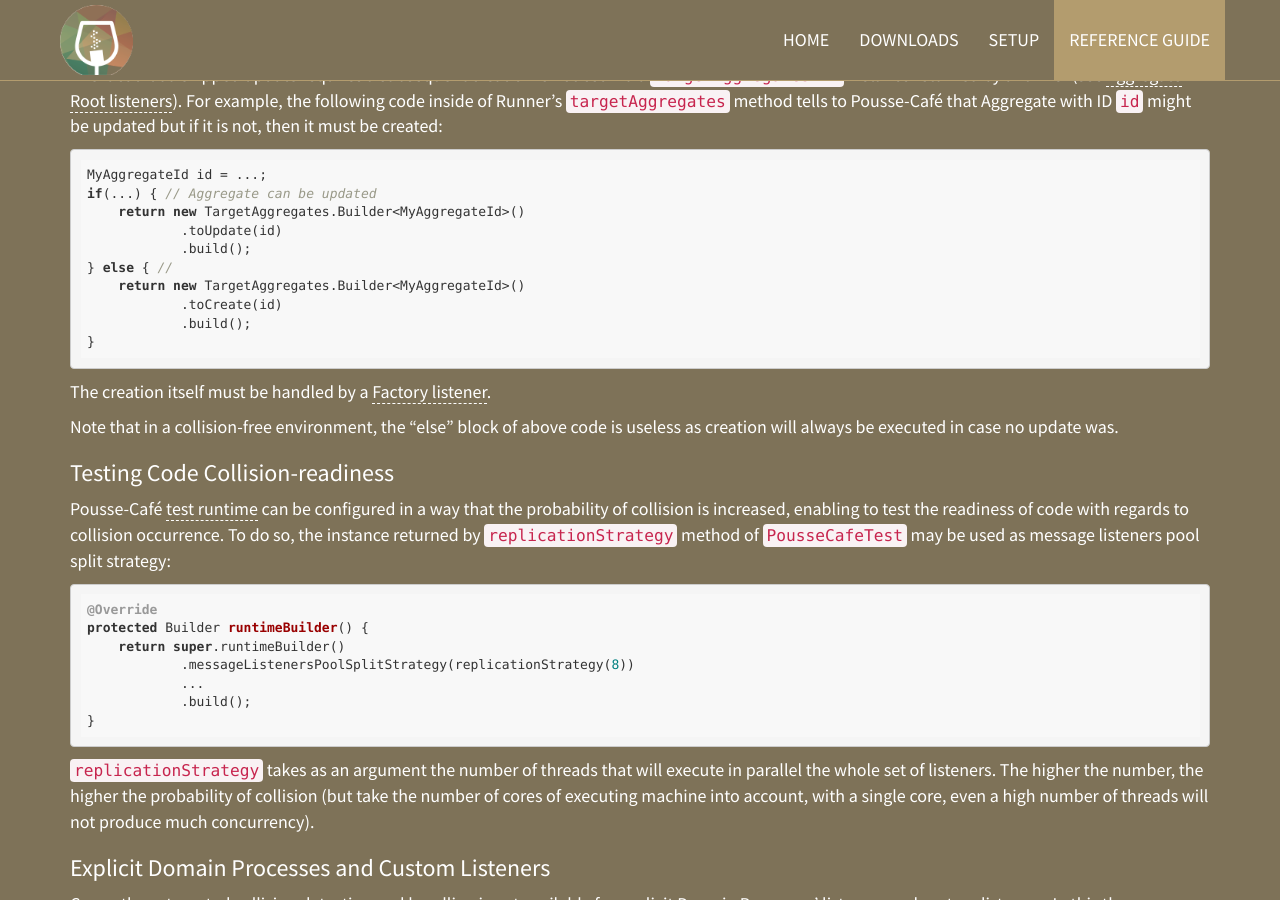
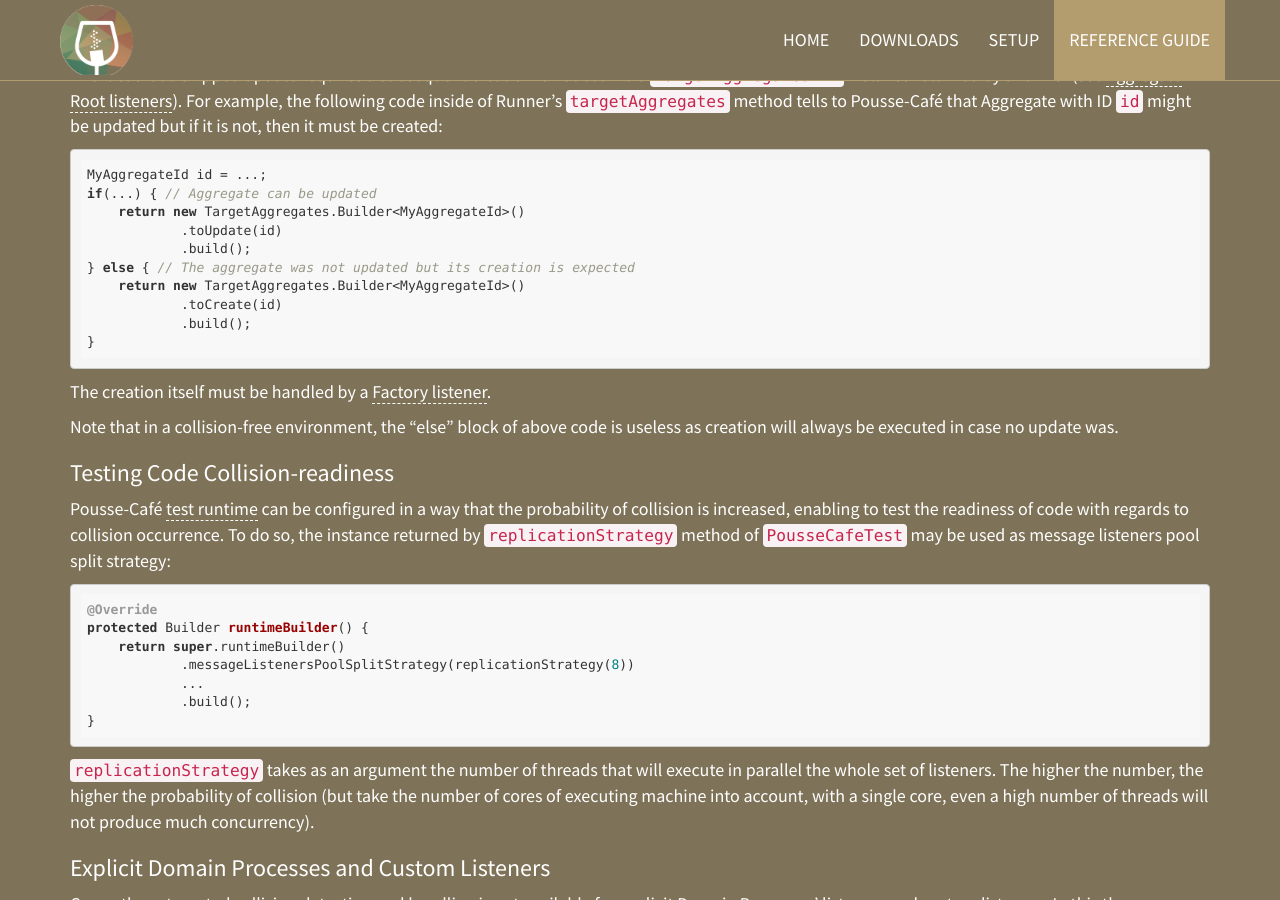
Before and after one commit to pousse-cafe/pousse-cafe.github.io, a Jekyll site: the page built from documentation.md, in a window 1280 px wide and 900 px high, scrolled down 15984 px. Built offline with Jekyll 4.4.1, drawn with Linux system fonts in a browser that asks for light colours.

Commit message:
Fix collision handling documentation.

```diff
--- a/documentation.md
+++ b/documentation.md
@@ -796,7 +796,7 @@ is not, then it must be created:
         return new TargetAggregates.Builder<MyAggregateId>()
                 .toUpdate(id)
                 .build();
-    } else { //
+    } else { // The aggregate was not updated but its creation is expected
         return new TargetAggregates.Builder<MyAggregateId>()
                 .toCreate(id)
                 .build();
```
